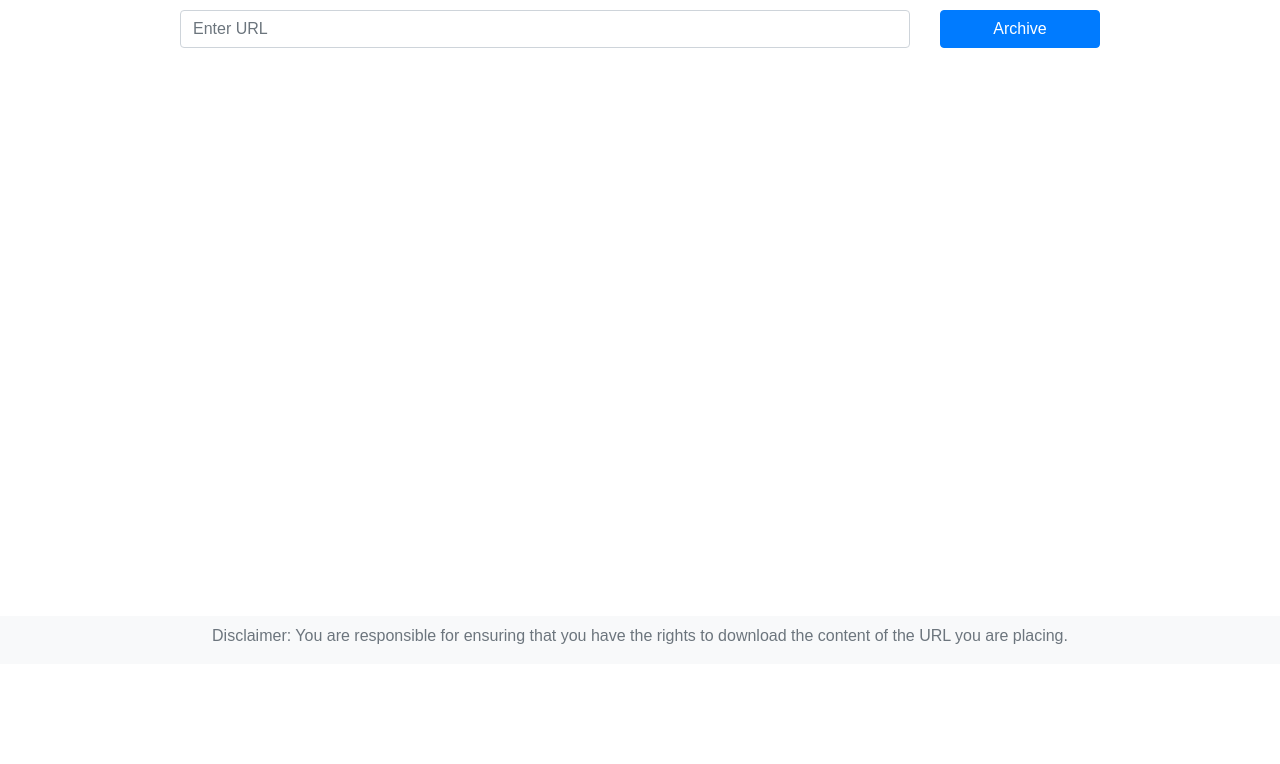
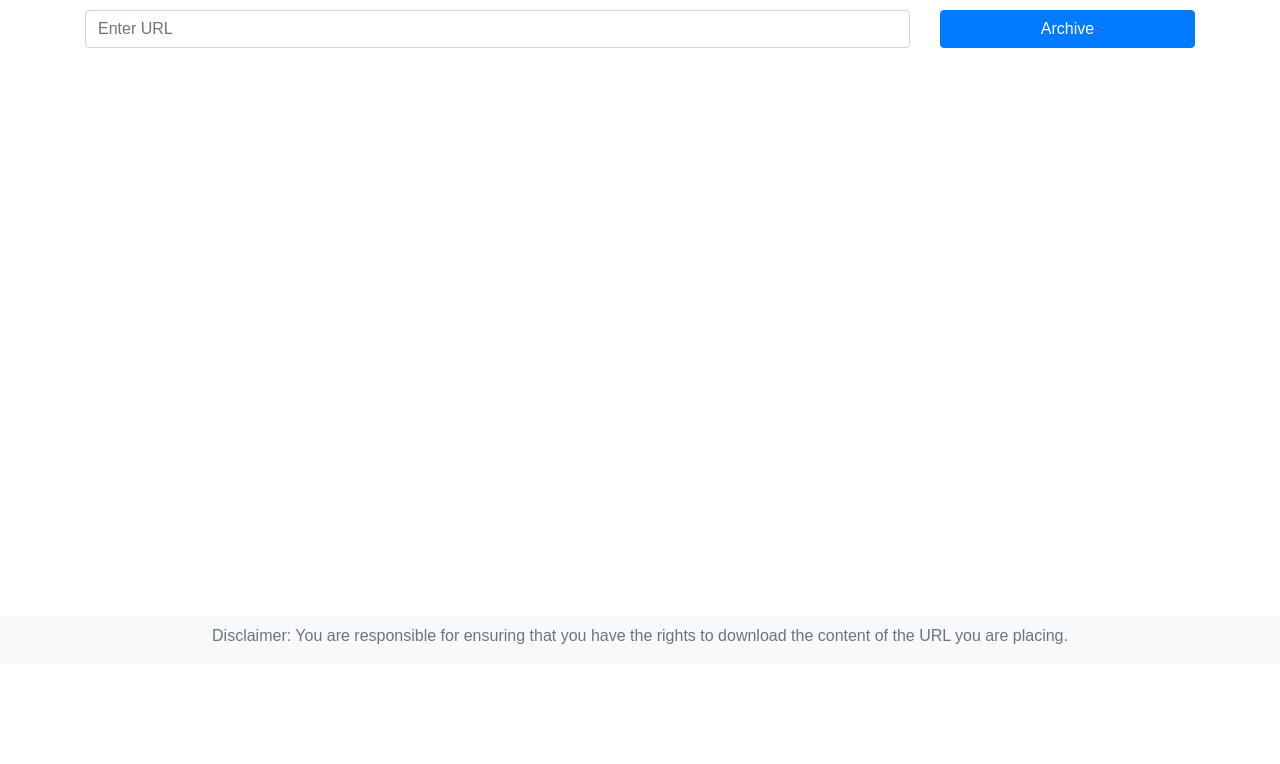
Before and after one commit to qalandarov/archiver, a plain HTML site: page index.html in a window 1280 px wide. Shown: the part 136-900 px from the top of the page. Drawn offline with nearby package versions, Linux system fonts and the light colour scheme.

Commit message:
Minor UI improvement

```diff
--- a/index.html
+++ b/index.html
@@ -19,14 +19,14 @@
     <h1 class="mt-4 mb-4">Archiver</h1>
     <form onsubmit="processLink(event)">
       <div class="row justify-content-center">
-        <div class="col-sm-8">
+        <div class="col-sm-9">
           <input type="text" class="form-control" id="urlInput" placeholder="Enter URL">
           <div class="progress-container" id="progress-container">
             <progress id="progress-bar" value="0" max="100"></progress>
           </div>
           <div id="validationResult" class="mt-4"></div>
         </div>
-        <div class="col-sm-2">
+        <div class="col-sm-3">
           <button type="submit" class="btn btn-primary btn-block">Archive</button>
         </div>
       </div>
```
